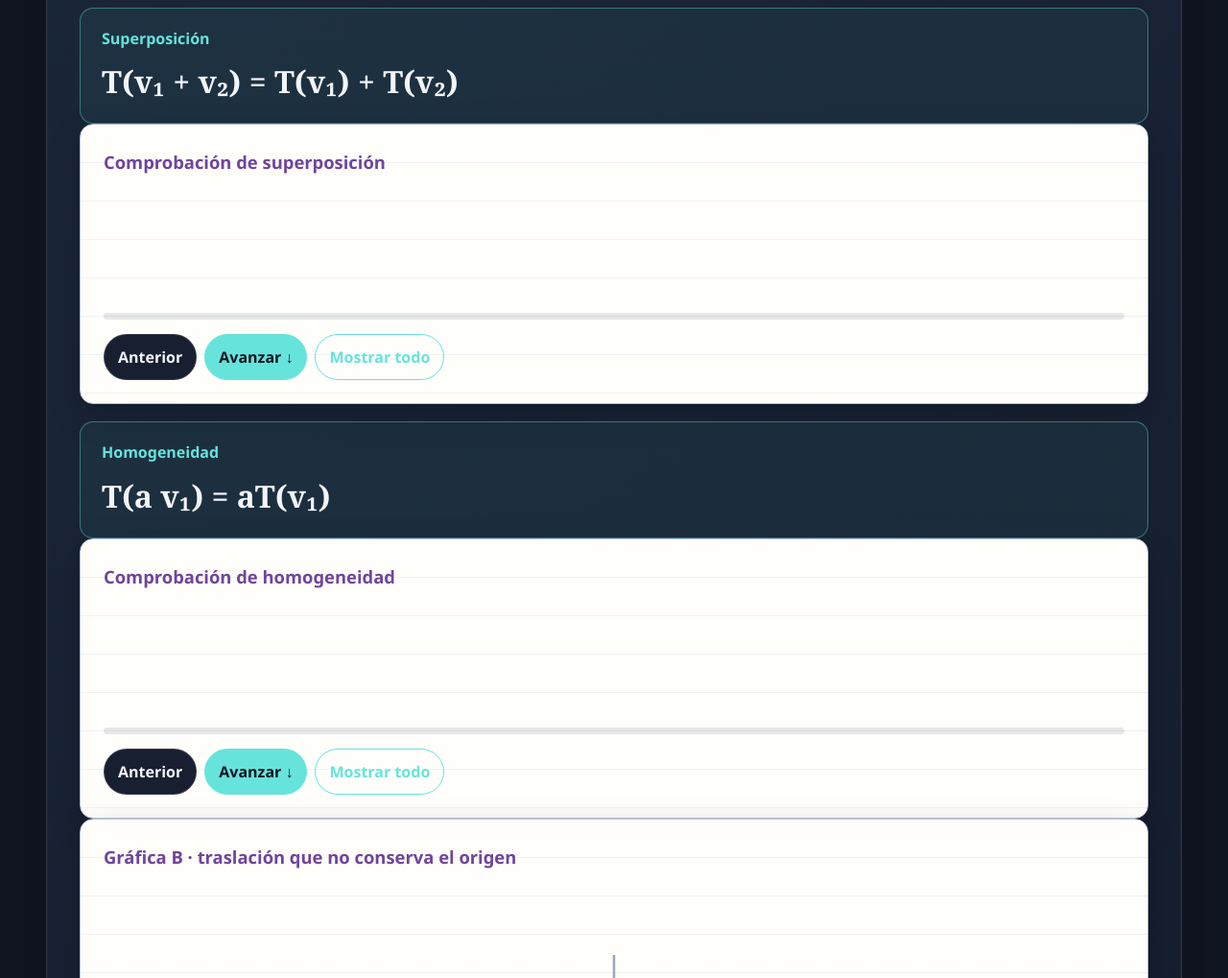
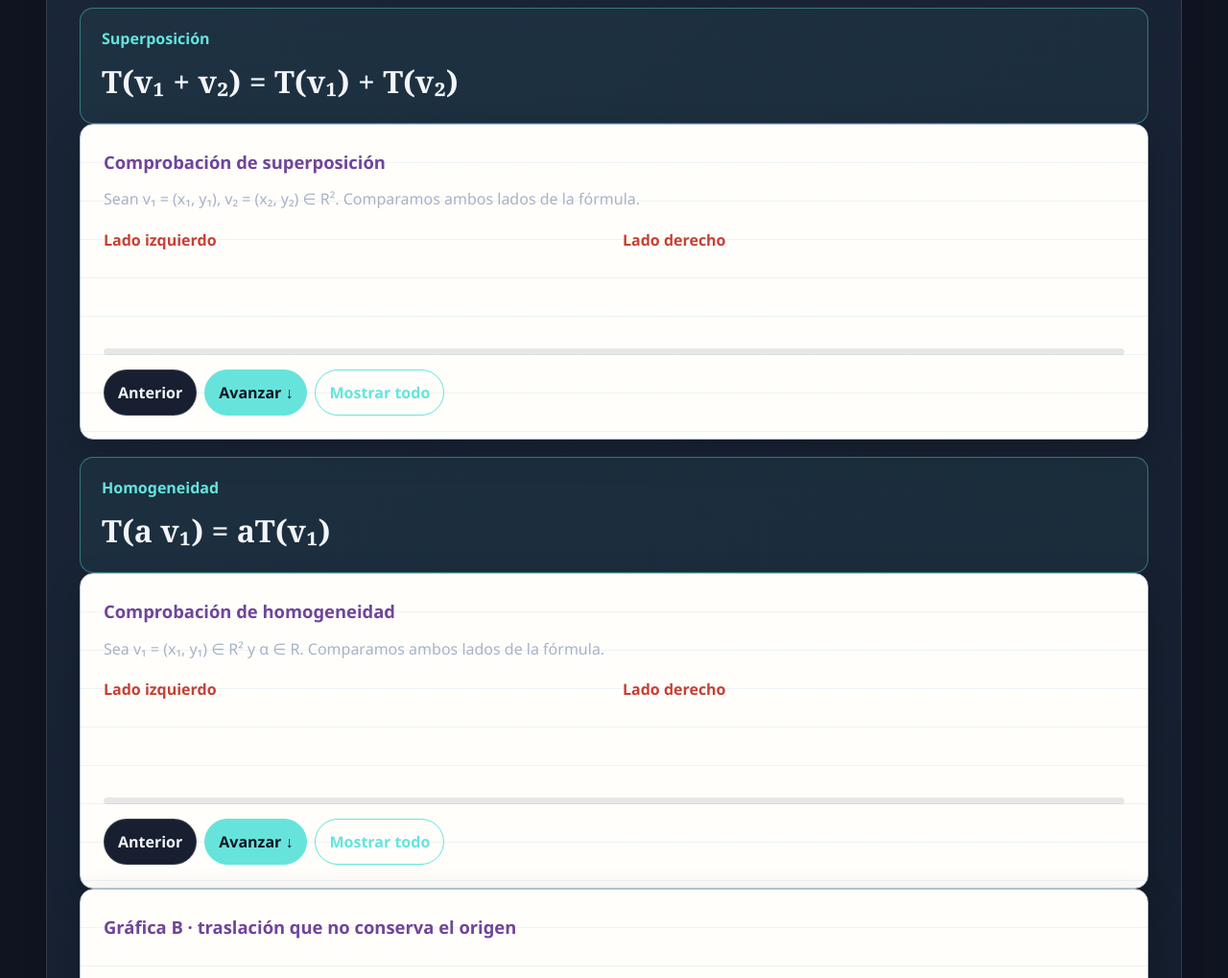
Before and after one commit to yoyipapeos/Presentaciones, a plain HTML site: page index.html in a window 1280 px wide. Shown: the part 5040-6059 px from the top of the page at 96% size. Drawn offline with Linux system fonts and the light colour scheme.

Commit message:
Compare proof sides before showing conclusions

```diff
--- a/index.html
+++ b/index.html
@@ -106,6 +106,10 @@
     .paper-lines.proof-columns { display: grid; grid-template-columns: repeat(2, minmax(0, 1fr)); gap: 18px; }
     .paper-side { min-width: 0; }
     .paper-side h4 { margin: 8px 0; color: #c64035; font: 700 1rem/1.4 "Segoe UI", system-ui, sans-serif; }
+    .proof-comparison { margin-top: 16px; padding: 14px 16px; border-radius: 12px; font-weight: 700; }
+    .proof-comparison[hidden] { display: none; }
+    .proof-comparison.match { color: #17663e; background: #8fe3a533; border: 1px solid #8fe3a5; }
+    .proof-comparison.mismatch { color: #a73232; background: #ff9a9a33; border: 1px solid #ff9a9a; }
     .paper-line { padding: 9px 0; border-bottom: 1px solid #d3deeb; color: #1767a6; font: 500 clamp(1rem, 2.2vw, 1.35rem)/1.65 "Cambria Math", Cambria, Georgia, serif; overflow-wrap: anywhere; }
     .paper-line:last-child { border-bottom: 0; }
     .paper-line.result-no { color: #c64035; }
@@ -230,9 +234,9 @@
         <h3 id="exercise-a-heading">Ejercicio A · Transformación lineal</h3>
         <div class="exercise-box"><div class="tag">Regla de correspondencia</div><div class="formula">T(x, y) = (x + 0.5y, y)</div></div>
         <div class="law"><h4>Superposición</h4><div class="formula">T(v₁ + v₂) = T(v₁) + T(v₂)</div></div>
-        <article class="paper"><h3>Comprobación de superposición</h3><p>Sean v₁ = (x₁, y₁), v₂ = (x₂, y₂) ∈ R². Comparamos ambos lados de la fórmula.</p><div class="paper-lines proof-columns" id="a-superposition-lines" aria-live="polite"></div><div class="paper-progress"><span id="a-superposition-progress"></span></div><div class="paper-controls"><button class="button secondary" type="button" id="a-superposition-back">Anterior</button><button class="button" type="button" id="a-superposition-next">Avanzar</button><button class="button quiet" type="button" id="a-superposition-all">Mostrar todo</button></div></article>
+        <article class="paper"><h3>Comprobación de superposición</h3><p>Sean v₁ = (x₁, y₁), v₂ = (x₂, y₂) ∈ R². Comparamos ambos lados de la fórmula.</p><div class="paper-lines proof-columns" id="a-superposition-lines" aria-live="polite"></div><div class="proof-comparison match" id="a-superposition-comparison" hidden>Los dos lados son iguales. Se cumple la propiedad de superposición.</div><div class="paper-progress"><span id="a-superposition-progress"></span></div><div class="paper-controls"><button class="button secondary" type="button" id="a-superposition-back">Anterior</button><button class="button" type="button" id="a-superposition-next">Avanzar</button><button class="button quiet" type="button" id="a-superposition-all">Mostrar todo</button></div></article>
         <div class="law"><h4>Homogeneidad</h4><div class="formula">T(a v₁) = aT(v₁)</div></div>
-        <article class="paper"><h3>Comprobación de homogeneidad</h3><p>Sea v₁ = (x₁, y₁) ∈ R² y α ∈ R. Comparamos ambos lados de la fórmula.</p><div class="paper-lines proof-columns" id="a-homogeneity-lines" aria-live="polite"></div><div class="paper-progress"><span id="a-homogeneity-progress"></span></div><div class="paper-controls"><button class="button secondary" type="button" id="a-homogeneity-back">Anterior</button><button class="button" type="button" id="a-homogeneity-next">Avanzar</button><button class="button quiet" type="button" id="a-homogeneity-all">Mostrar todo</button></div></article>
+        <article class="paper"><h3>Comprobación de homogeneidad</h3><p>Sea v₁ = (x₁, y₁) ∈ R² y α ∈ R. Comparamos ambos lados de la fórmula.</p><div class="paper-lines proof-columns" id="a-homogeneity-lines" aria-live="polite"></div><div class="proof-comparison match" id="a-homogeneity-comparison" hidden>Los dos lados son iguales. Se cumple la propiedad de homogeneidad.</div><div class="paper-progress"><span id="a-homogeneity-progress"></span></div><div class="paper-controls"><button class="button secondary" type="button" id="a-homogeneity-back">Anterior</button><button class="button" type="button" id="a-homogeneity-next">Avanzar</button><button class="button quiet" type="button" id="a-homogeneity-all">Mostrar todo</button></div></article>
         <div class="verdict" id="a-verdict" aria-live="polite"></div>
         <article class="graph-paper"><h3>Gráfica A · cizalla lineal</h3><svg viewBox="0 0 420 340" role="img" aria-label="Plano cartesiano: T(x,y)=(x+0.5y,y) inclina la cuadrícula conservando el origen"><g id="a-original" fill="none" stroke="#66758c" stroke-opacity=".45"></g><g id="a-mapped" fill="none" stroke="#1885cb" stroke-width="2"></g><path d="M30 170H390M210 310V30" stroke="#9ba8b8"/></svg><p class="graph-caption">La cuadrícula se inclina, pero el origen permanece fijo.</p></article>
       </article>
@@ -240,9 +244,9 @@
         <h3 id="exercise-b-heading">Ejercicio B · No es transformación lineal</h3>
         <div class="exercise-box"><div class="tag">Regla de correspondencia</div><div class="formula">T(x, y) = (x + 0.5y + 1, y)</div></div>
         <div class="law"><h4>Superposición</h4><div class="formula">T(v₁ + v₂) = T(v₁) + T(v₂)</div></div>
-        <article class="paper"><h3>Comprobación de superposición</h3><div class="paper-lines" id="b-superposition-lines" aria-live="polite"></div><div class="paper-progress"><span id="b-superposition-progress"></span></div><div class="paper-controls"><button class="button secondary" type="button" id="b-superposition-back">Anterior</button><button class="button" type="button" id="b-superposition-next">Avanzar</button><button class="button quiet" type="button" id="b-superposition-all">Mostrar todo</button></div></article>
+        <article class="paper"><h3>Comprobación de superposición</h3><p>Sean v₁ = (x₁, y₁), v₂ = (x₂, y₂) ∈ R². Comparamos ambos lados de la fórmula.</p><div class="paper-lines proof-columns" id="b-superposition-lines" aria-live="polite"></div><div class="proof-comparison mismatch" id="b-superposition-comparison" hidden>Los resultados difieren: el lado izquierdo suma 1 y el derecho suma 2 en la primera coordenada. No se cumple la superposición.</div><div class="paper-progress"><span id="b-superposition-progress"></span></div><div class="paper-controls"><button class="button secondary" type="button" id="b-superposition-back">Anterior</button><button class="button" type="button" id="b-superposition-next">Avanzar</button><button class="button quiet" type="button" id="b-superposition-all">Mostrar todo</button></div></article>
         <div class="law"><h4>Homogeneidad</h4><div class="formula">T(a v₁) = aT(v₁)</div></div>
-        <article class="paper"><h3>Comprobación de homogeneidad</h3><div class="paper-lines" id="b-homogeneity-lines" aria-live="polite"></div><div class="paper-progress"><span id="b-homogeneity-progress"></span></div><div class="paper-controls"><button class="button secondary" type="button" id="b-homogeneity-back">Anterior</button><button class="button" type="button" id="b-homogeneity-next">Avanzar</button><button class="button quiet" type="button" id="b-homogeneity-all">Mostrar todo</button></div></article>
+        <article class="paper"><h3>Comprobación de homogeneidad</h3><p>Sea v₁ = (x₁, y₁) ∈ R² y α ∈ R. Comparamos ambos lados de la fórmula.</p><div class="paper-lines proof-columns" id="b-homogeneity-lines" aria-live="polite"></div><div class="proof-comparison mismatch" id="b-homogeneity-comparison" hidden>Por ejemplo, con α = 2, el término constante es 1 en el lado izquierdo y 2 en el derecho. No son iguales y falla la homogeneidad.</div><div class="paper-progress"><span id="b-homogeneity-progress"></span></div><div class="paper-controls"><button class="button secondary" type="button" id="b-homogeneity-back">Anterior</button><button class="button" type="button" id="b-homogeneity-next">Avanzar</button><button class="button quiet" type="button" id="b-homogeneity-all">Mostrar todo</button></div></article>
         <div class="verdict" id="b-verdict" aria-live="polite"></div>
         <article class="graph-paper"><h3>Gráfica B · traslación que no conserva el origen</h3><svg viewBox="0 0 420 340" role="img" aria-label="Plano cartesiano: T(x,y)=(x+0.5y+1,y) desplaza la cuadrícula y no conserva el origen"><g id="b-original" fill="none" stroke="#66758c" stroke-opacity=".45"></g><g id="b-mapped" fill="none" stroke="#d04a78" stroke-width="2"></g><path d="M30 170H390M210 310V30" stroke="#9ba8b8"/></svg><p class="graph-caption">La cuadrícula se desplaza y T(0,0) = (1,0), no el origen.</p></article>
       </article>
@@ -427,20 +431,20 @@
       },
       b: {
         superposition: [
-          "Sean v₁ = (x₁, y₁), v₂ = (x₂, y₂) ∈ R².",
-          "T(v₁ + v₂) = T(v₁) + T(v₂)  ← Aplicamos la fórmula de superposición",
-          "T(v₁ + v₂) = T(x₁ + x₂, y₁ + y₂)",
-          "= (x₁ + x₂ + 0.5(y₁ + y₂) + 1, y₁ + y₂)",
-          "T(v₁) + T(v₂) = (x₁ + x₂ + 0.5(y₁ + y₂) + 2, y₁ + y₂)",
-          "T(v₁ + v₂) ≠ T(v₁) + T(v₂)  ✗"
+          { side: "left", text: "T(v₁ + v₂) = T((x₁, y₁) + (x₂, y₂))" },
+          { side: "left", text: "= T(x₁ + x₂, y₁ + y₂)" },
+          { side: "left", text: "= (x₁ + x₂ + 0.5(y₁ + y₂) + 1, y₁ + y₂)" },
+          { side: "right", text: "T(v₁) + T(v₂) = T(x₁, y₁) + T(x₂, y₂)" },
+          { side: "right", text: "= (x₁ + 0.5y₁ + 1, y₁) + (x₂ + 0.5y₂ + 1, y₂)" },
+          { side: "right", text: "= (x₁ + x₂ + 0.5(y₁ + y₂) + 2, y₁ + y₂)" }
         ],
         homogeneity: [
-          "Sea a ∈ R y v₁ = (x₁, y₁) ∈ R².",
-          "T(av₁) = aT(v₁)  ← Aplicamos la fórmula de homogeneidad",
-          "T(av₁) = (ax₁ + 0.5ay₁ + 1, ay₁)",
-          "aT(v₁) = (ax₁ + 0.5ay₁ + a, ay₁)",
-          "Por ejemplo, a = 2: las primeras coordenadas difieren en 1.",
-          "T(av₁) ≠ aT(v₁)  ✗"
+          { side: "left", text: "T(αv₁) = T(α(x₁, y₁))" },
+          { side: "left", text: "= T(αx₁, αy₁)" },
+          { side: "left", text: "= (αx₁ + 0.5αy₁ + 1, αy₁)" },
+          { side: "right", text: "αT(v₁) = αT(x₁, y₁)" },
+          { side: "right", text: "= α(x₁ + 0.5y₁ + 1, y₁)" },
+          { side: "right", text: "= (αx₁ + 0.5αy₁ + α, αy₁)" }
         ]
       }
     };
@@ -456,11 +460,11 @@
         const all = document.querySelector(`#${exercise}-${kind}-all`);
         const verdict = document.querySelector(`#${exercise}-verdict`);
         const renderedRows = [];
-        const sides = exercise === "a" ? {
+        const sides = {
           left: document.createElement("div"),
           right: document.createElement("div")
-        } : null;
-        if (sides) {
+        };
+        const comparison = document.querySelector(`#${exercise}-${kind}-comparison`);
         for (const [side, label] of [["left", "Lado izquierdo"], ["right", "Lado derecho"]]) {
           const heading = document.createElement("h4");
           heading.textContent = label;
@@ -468,13 +472,13 @@
           sides[side].append(heading);
           lines.append(sides[side]);
         }
-        }
         const render = () => {
           progress.style.width = `${shown / proofSteps[exercise][kind].length * 100}%`;
           back.disabled = shown === 0;
           next.disabled = shown === proofSteps[exercise][kind].length;
           next.textContent = next.disabled ? "Completo ✓" : "Avanzar ↓";
           all.disabled = next.disabled;
+          comparison.hidden = !next.disabled;
           const complete = ["superposition", "homogeneity"].every(part =>
             proofState[exercise][part] === proofSteps[exercise][part].length);
           if (complete) {
@@ -492,11 +496,10 @@
           const row = document.createElement("div");
           row.className = "paper-line";
           const step = proofSteps[exercise][kind][shown];
-          row.textContent = typeof step === "string" ? step : step.text;
+          row.textContent = step.text;
           if (row.textContent.includes("✓")) row.classList.add("result-yes");
           if (row.textContent.includes("✗")) row.classList.add("result-no");
-          if (sides) sides[step.side].append(row);
-          else lines.append(row);
+          sides[step.side].append(row);
           renderedRows.push(row);
           shown++;
           proofState[exercise][kind] = shown;
```
Lines whose indentation alone changed are shown as unchanged.
